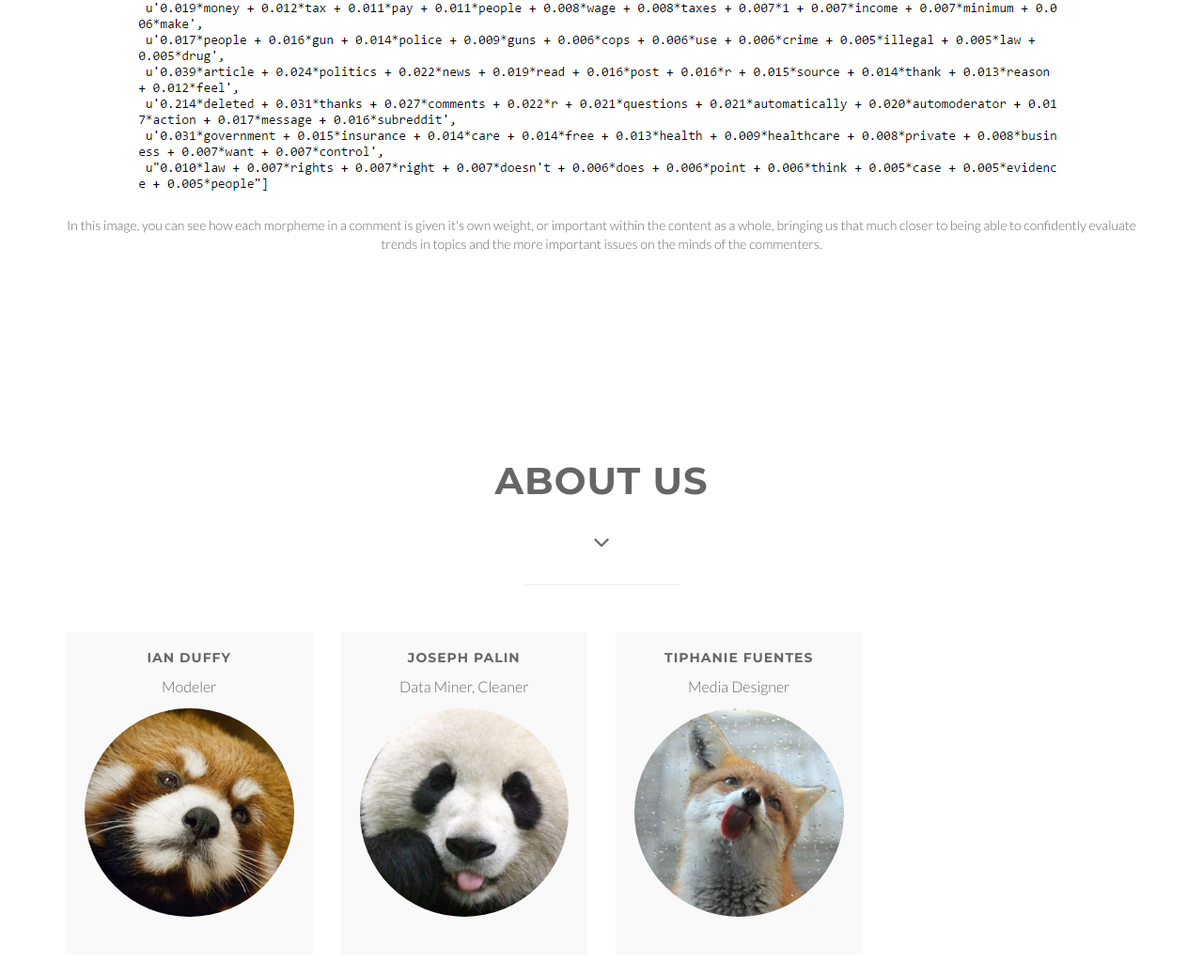
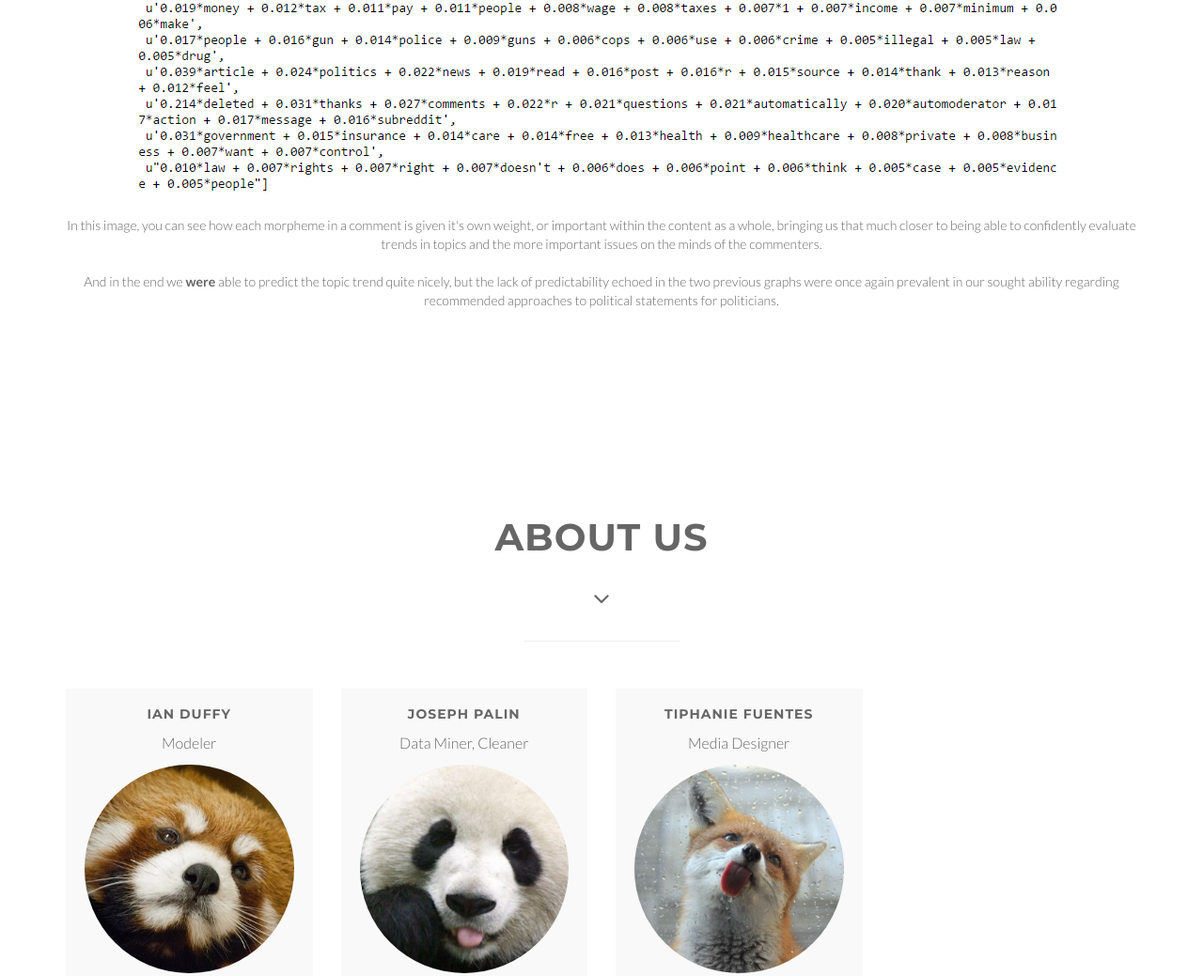
Before and after one commit to iannolan/N4N-cs109project, a plain HTML site: page index.html in a window 1280 px wide. Shown: the part 4190-5229 px from the top of the page at 94% size. Drawn offline with Linux system fonts and the light colour scheme; a script that the page names is missing.

Commit message:
Update index.html

```diff
--- a/index.html
+++ b/index.html
@@ -227,6 +227,10 @@
        In this image, you can see how each morpheme in a comment is given it's own weight, or important within the content as a whole,
        bringing us that much closer to being able to confidently evaluate trends in topics and the more important issues on the minds of
        the commenters.
+       <br />
+       <br />
+       And in the end we <strong>were</strong> able to predict the topic trend quite nicely, but the lack of predictability echoed in the
+       two previous graphs were once again prevalent in our sought ability regarding recommended approaches to political statements for politicians.
 	</section>
 	<!-- /Section: analysis -->
 
```
